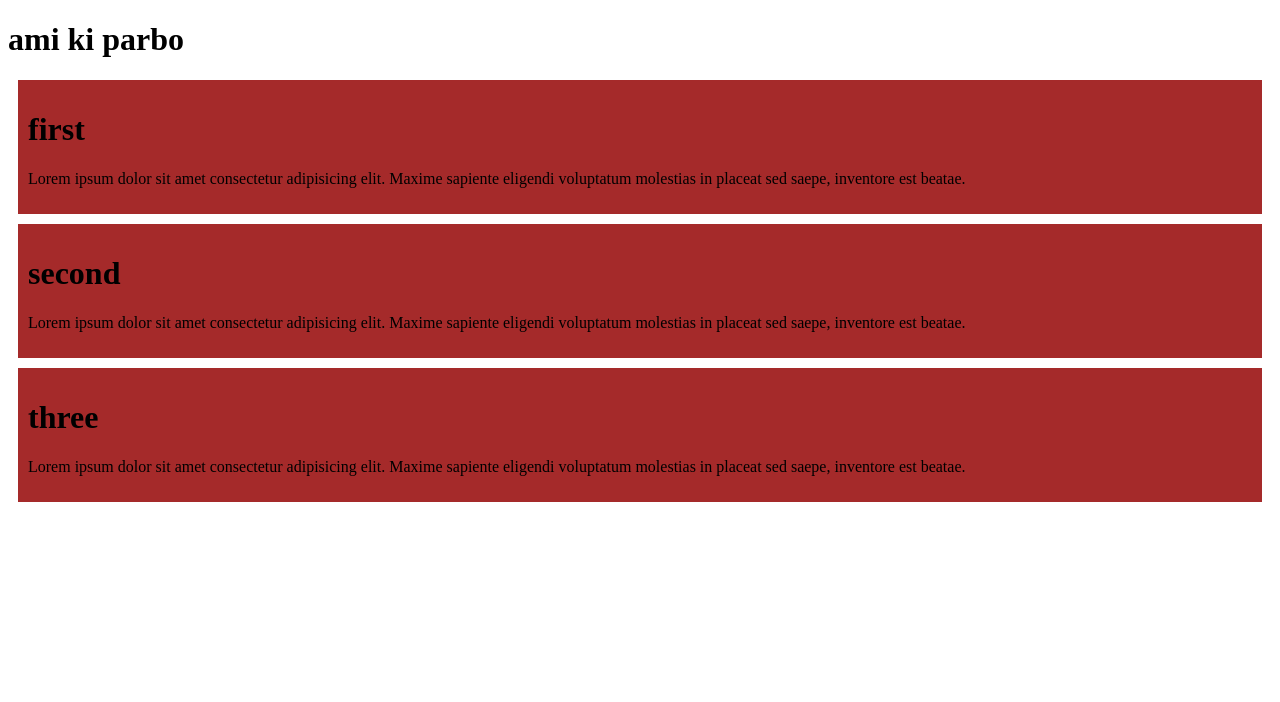
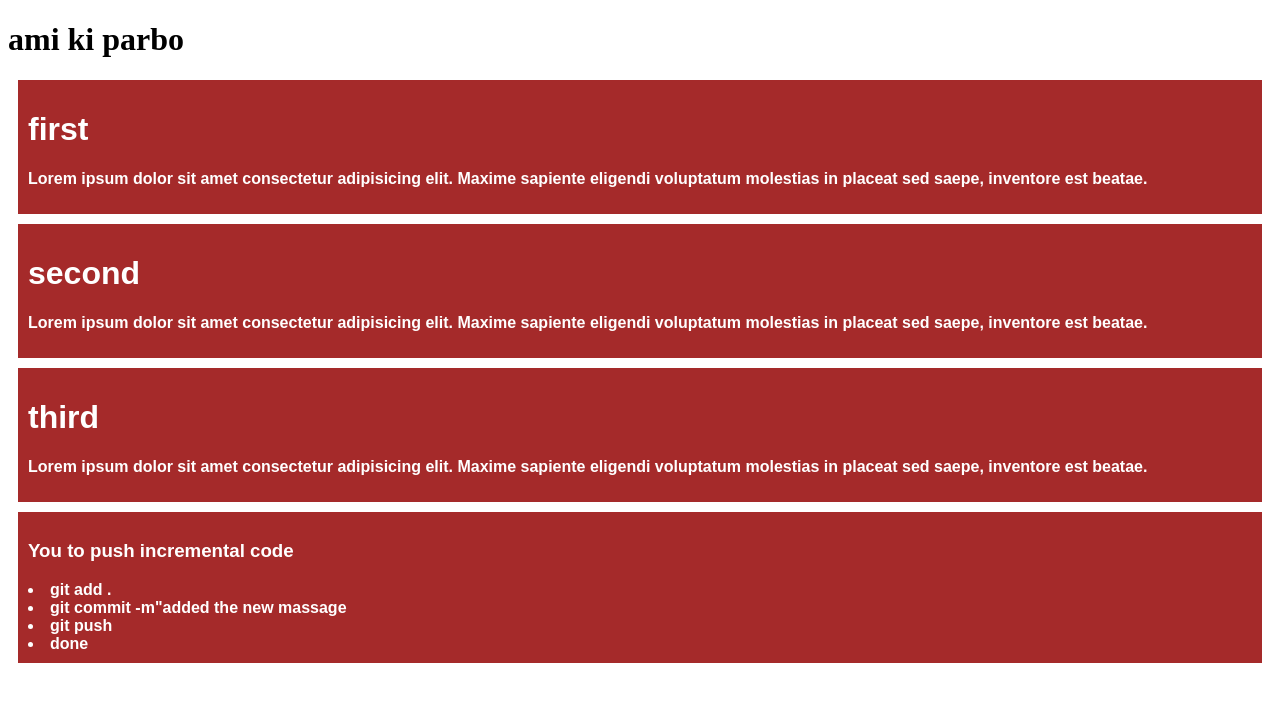
Before and after one commit to sakib-git/Git-PH, a plain HTML site: page index.html in a window 1280 px wide. Drawn offline with Linux system fonts and the light colour scheme.

Commit message:
added the list item

```diff
--- a/index.html
+++ b/index.html
@@ -17,8 +17,15 @@
     <p>Lorem ipsum dolor sit amet consectetur adipisicing elit. Maxime sapiente eligendi voluptatum molestias in placeat sed saepe, inventore est beatae.</p>
   </div>
   <div>
-    <h1>three</h1>
+    <h1>third</h1>
     <p>Lorem ipsum dolor sit amet consectetur adipisicing elit. Maxime sapiente eligendi voluptatum molestias in placeat sed saepe, inventore est beatae.</p>
+  </div>
+  <div>
+    <h3>You to push incremental code</h3>
+    <li>git add .</li>
+    <li>git commit -m"added the new massage</li>
+    <li>git push</li>
+    <li>done</li>
   </div>
 </body>
 </html>
--- a/style.css
+++ b/style.css
@@ -2,4 +2,7 @@ div{
   background-color: brown;
   padding: 10px;
   margin: 10px;
+  color: white;
+  font: 1em sans-serif;
+  font-weight: bold;
 }
```
